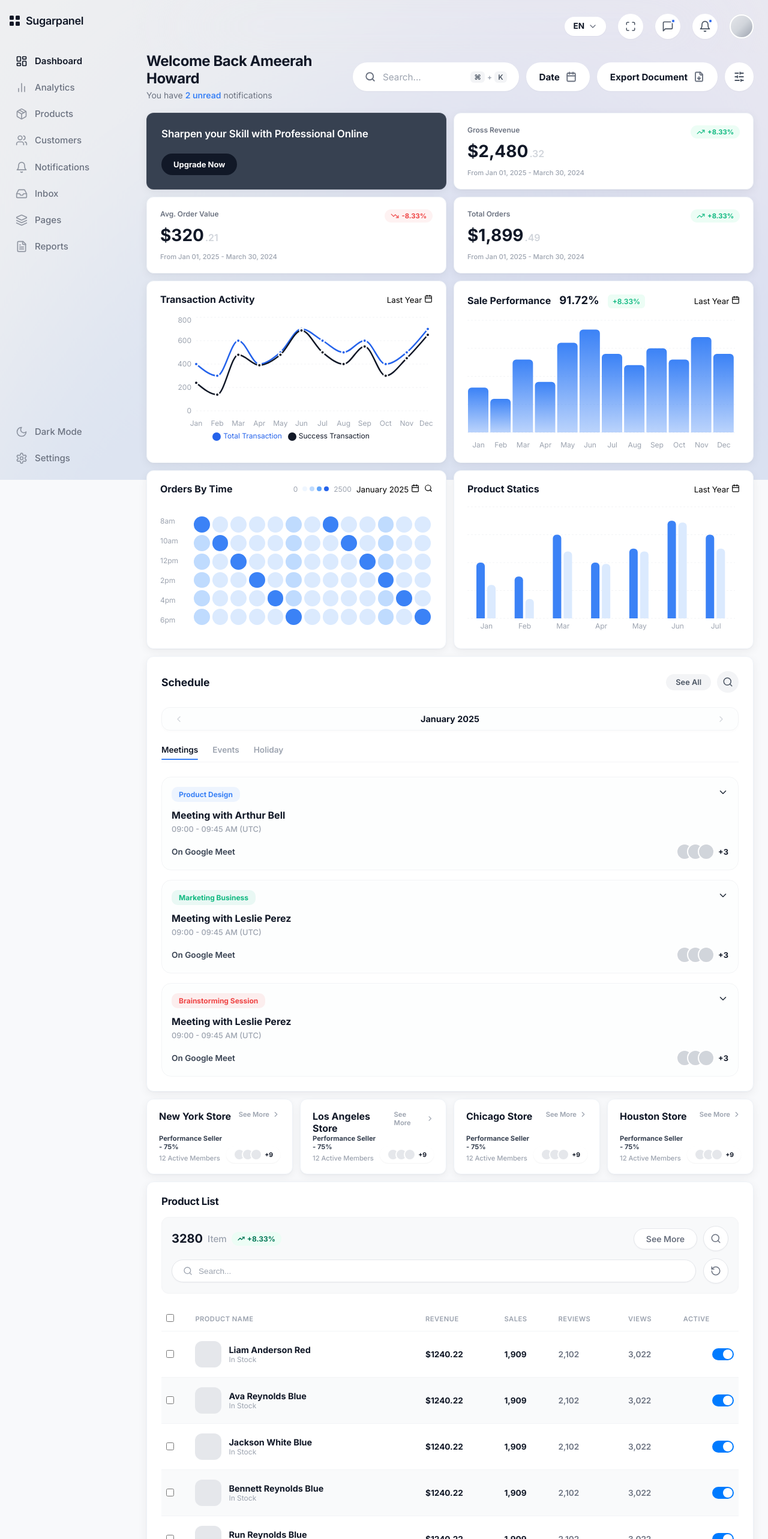
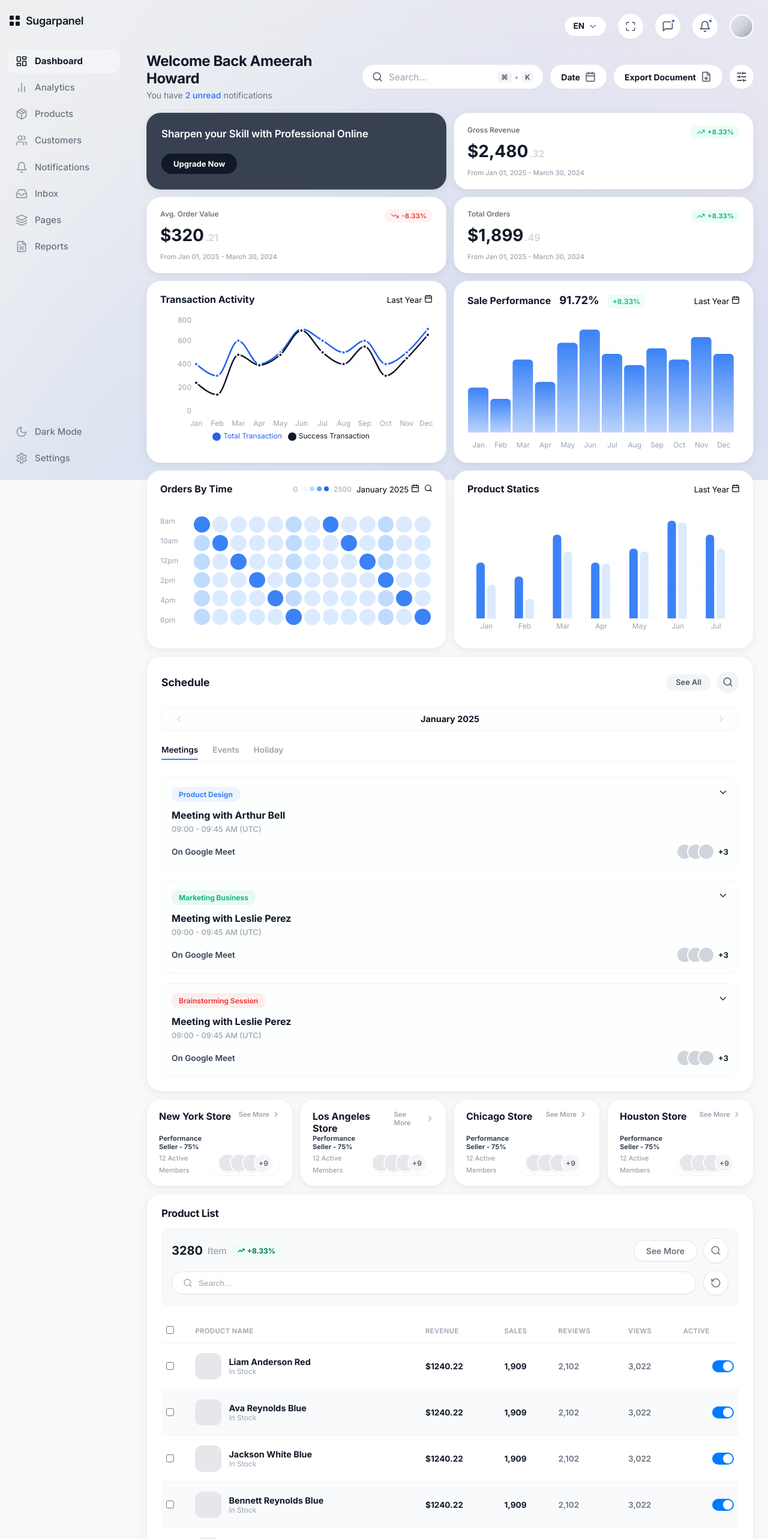
Before and after one commit to Ashmitakamothi/sugarpanel, a React (Vite) app: page / in a window 1280 px wide. Shown: the top 2566 px of the page at 60% size. Built offline with nearby package versions, Linux system fonts and the light colour scheme.

Commit message:
style: Update button dimensions and padding for consistency; adjust panel and radius variables for improved design

```diff
--- a/src/App.css
+++ b/src/App.css
@@ -277,13 +277,17 @@
 .upgrade-now-btn {
   background: #111827;
   color: #FFFFFF;
-  padding: 10px 20px;
+  height: 34px; /* Figma: 34px height for small buttons */
+  padding: 0 20px;
   border-radius: 999px;
   font-size: 0.8125rem;
   font-weight: 700;
   width: fit-content;
   border: none;
   cursor: pointer;
+  display: flex;
+  align-items: center;
+  justify-content: center;
   transition: opacity 0.15s ease, background 0.15s ease;
 }
 
@@ -1193,7 +1197,7 @@
   gap: 12px !important;
   width: 100%;
   margin: 0;
-  padding: 10px 14px;
+  padding: 10px 14px; /* Standardized padding */
   border: none;
   border-radius: 12px;
   background: none;
@@ -1204,9 +1208,12 @@
   color: #6B7280;
   text-align: left;
   line-height: 1.35;
-  transition: background 0.15s ease, color 0.15s ease;
+  transition: all 0.2s ease;
+  position: relative;
   -webkit-tap-highlight-color: transparent;
 }
+
+/* Removed vertical indicator line */
 
 .nav-icon {
   flex-shrink: 0;
@@ -1230,9 +1237,9 @@
 }
 
 .sidebar-nav-btn.active {
-  background: transparent;
-  color: #111827;
-  font-weight: 600;
+  background: #F3F4F6; /* Light background for active state */
+  color: #111827;
+  font-weight: 700; /* Bold text for active state */
 }
 
 /* ==========================================================================
@@ -1325,12 +1332,12 @@
   flex: 0 1 320px;
   min-width: 0;
   max-width: 360px;
-  height: 48px;
+  height: 40px; /* Figma: 40px height for inputs */
   background: #FFFFFF;
   border: none;
   border-radius: 999px;
-  padding: 0 20px;
-  gap: 12px;
+  padding: 0 16px;
+  gap: 10px;
   box-shadow: 0 1px 2px rgba(17, 24, 39, 0.04);
   box-sizing: border-box;
 }
@@ -1384,14 +1391,14 @@
   display: inline-flex;
   align-items: center;
   justify-content: center;
-  gap: 10px;
-  height: 48px;
-  padding: 0 22px;
+  gap: 8px;
+  height: 40px; /* Figma: 40px height */
+  padding: 0 18px;
   background: #FFFFFF;
   border: none;
   border-radius: 999px;
   font-family: var(--font-main);
-  font-size: 0.95rem;
+  font-size: 0.875rem;
   font-weight: 700;
   color: #111827;
   white-space: nowrap;
@@ -1419,8 +1426,8 @@
   display: inline-flex;
   align-items: center;
   justify-content: center;
-  width: 48px;
-  height: 48px;
+  width: 40px;
+  height: 40px;
   flex-shrink: 0;
   border: none;
   border-radius: 50%;
@@ -2469,3 +2476,47 @@ input:checked + .p-slider:before {
   border: 2px solid #FFFFFF;
   box-shadow: 0 0 0 1px #E5E7EB;
 }
+
+/* Figma Overlapping Avatars for Store Cards */
+.store-card .avatars {
+  display: flex;
+  align-items: center;
+  margin-left: 10px;
+}
+
+.store-card .avatar {
+  width: 32px;
+  height: 32px;
+  border-radius: 50%;
+  background: #E5E7EB;
+  border: 2px solid #FFFFFF;
+  margin-left: -12px; /* Overlap effect */
+  box-shadow: 0 1px 2px rgba(17, 24, 39, 0.08);
+  transition: transform 0.2s ease;
+}
+
+.store-card .avatar:first-child {
+  margin-left: 0;
+}
+
+.store-card .avatar:hover {
+  transform: translateY(-2px);
+  z-index: 10;
+}
+
+.store-card .plus {
+  width: 32px;
+  height: 32px;
+  border-radius: 50%;
+  background: #F3F4F6;
+  border: 2px solid #FFFFFF;
+  display: flex;
+  align-items: center;
+  justify-content: center;
+  font-size: 0.75rem;
+  font-weight: 700;
+  color: #6B7280;
+  margin-left: -12px;
+  z-index: 1;
+  box-shadow: 0 1px 2px rgba(17, 24, 39, 0.08);
+}
--- a/src/index.css
+++ b/src/index.css
@@ -49,7 +49,7 @@
   --charts-row-2-height: 260px;
 
   /* Panels (Figma surfaces — ~12px radius, soft shadow) */
-  --panel-radius: 12px;
+  --panel-radius: 24px;
   --panel-border: #EEF2F7;
   --panel-shadow: 0 1px 2px rgba(17, 24, 39, 0.04), 0 4px 16px rgba(17, 24, 39, 0.06);
 
@@ -61,7 +61,7 @@
 
   /* Rounding */
   --radius-sm: 8px;
-  --radius-md: 14px;
+  --radius-md: 24px;
   --radius-lg: 18px;
   --radius-xl: 30px;
 }
```
